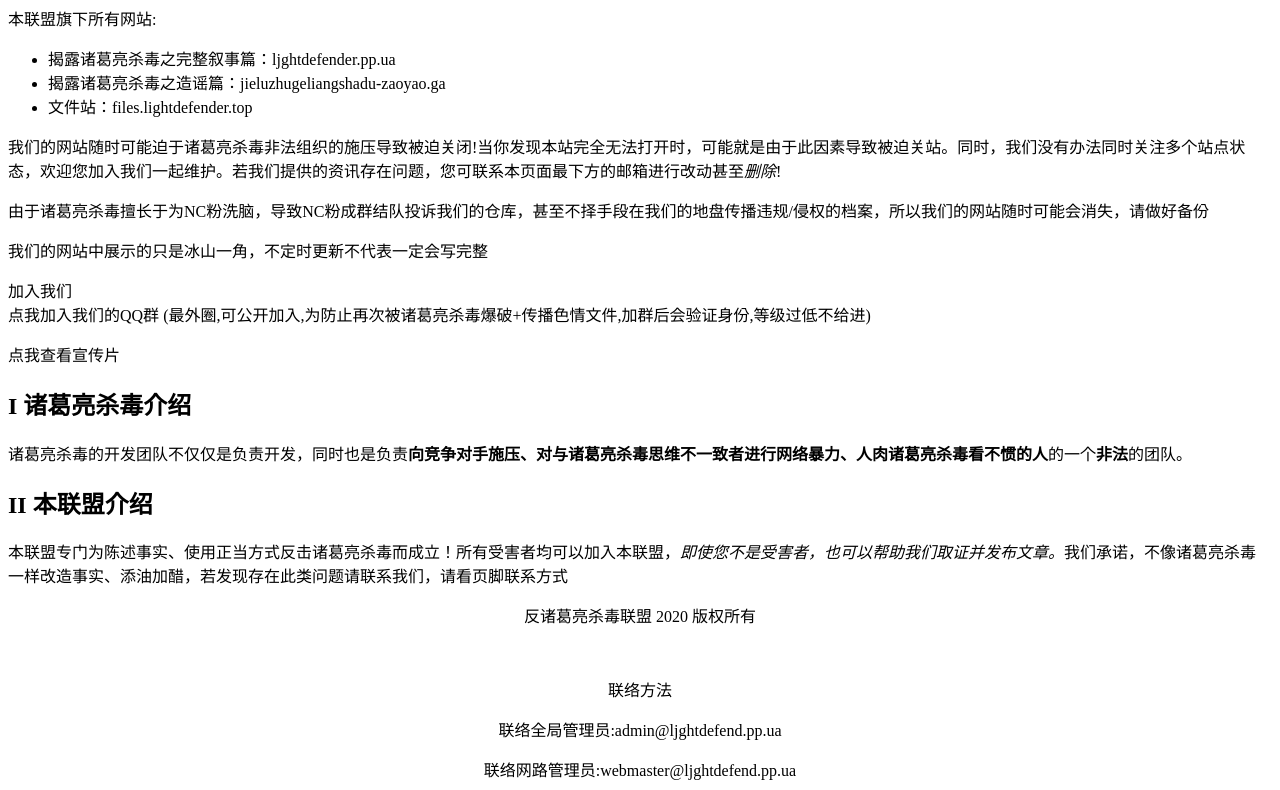
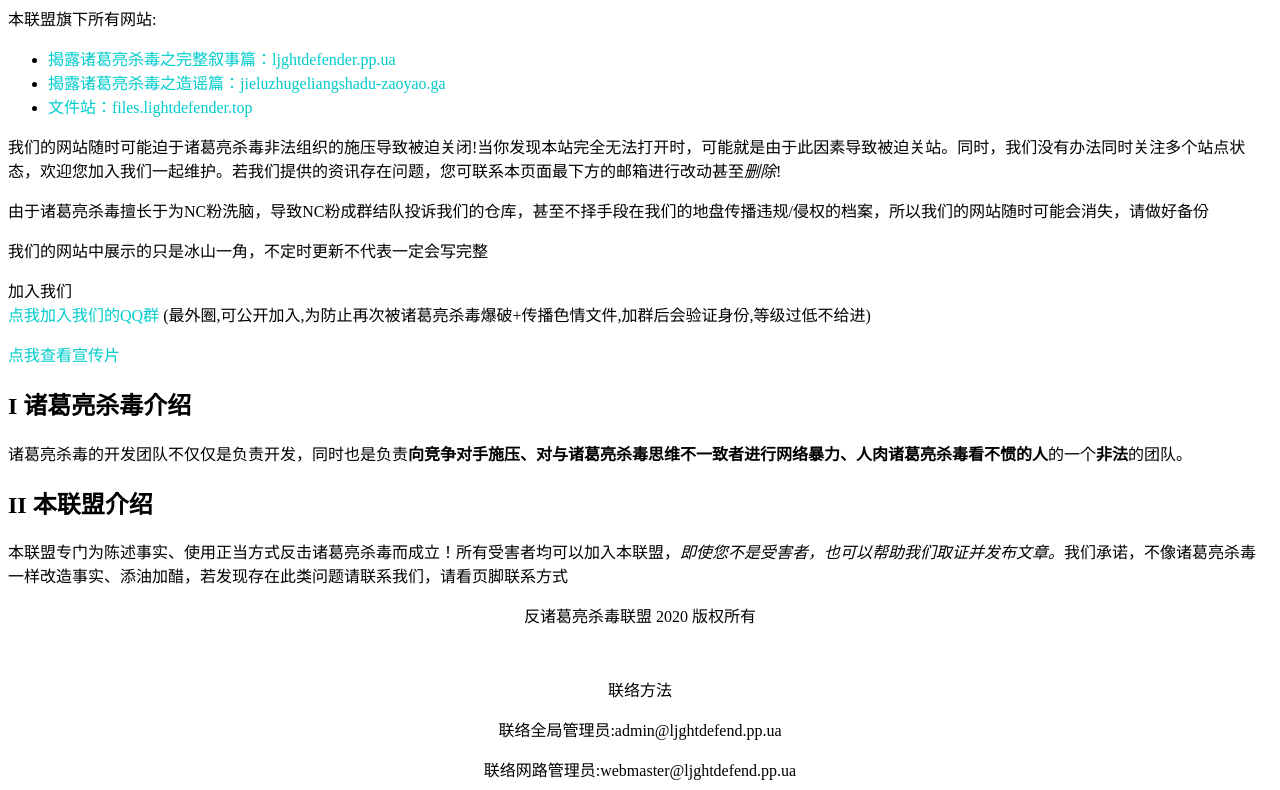
Before and after one commit to fanzhugeliangshaduzuzhi/fanzhugeliangshaduzuzhi.github.io, a plain HTML site: page index.html in a window 1280 px wide. Shown: the part 69-859 px from the top of the page. Drawn offline with Linux system fonts and the light colour scheme.

Commit message:
Add files via upload

```diff
--- a/index.html
+++ b/index.html
@@ -5,25 +5,31 @@
 <title>反诸葛亮杀毒LightDefender新地平线Skystars-首页-反诸葛亮杀毒联盟官网</title>
 <style type="text/css">
 a:link {
-	color: #000;
+	color: #0CC;
 	text-decoration: none;
 }
 a:visited {
 	text-decoration: none;
-	color: #333;
+	color: #099;
 }
 a:hover {
-	text-decoration: underline;
-	color: #333;
+	text-decoration: none;
+	color: #093;
 }
 a:active {
 	text-decoration: none;
-	color: #CCC;
+	color: #0F3;
+}
+body,td,th {
+	color: #000;
+}
+body {
+	background-color: #FFF;
 }
 </style>
 </head>
 
-<body>
+<body link="#00CCCC" vlink="#0099CC" alink="#00CC33">
 <h2 style="color: #000">
   <header class="page" id="header"><a href="https://lightdefender.top">    反诸葛亮杀毒联盟官网</a></header>
 </h2>
```
